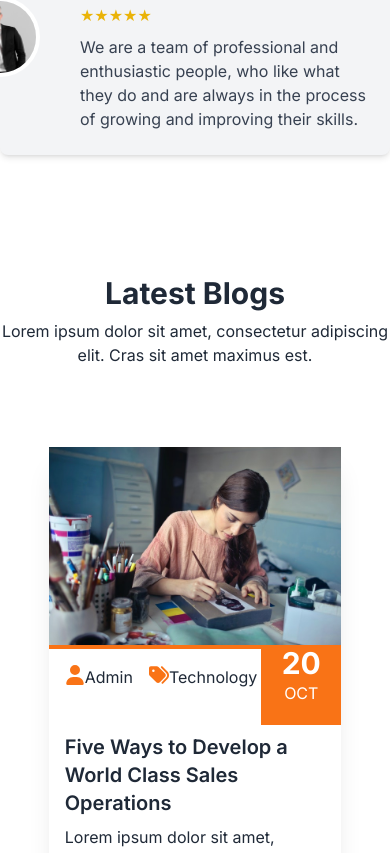
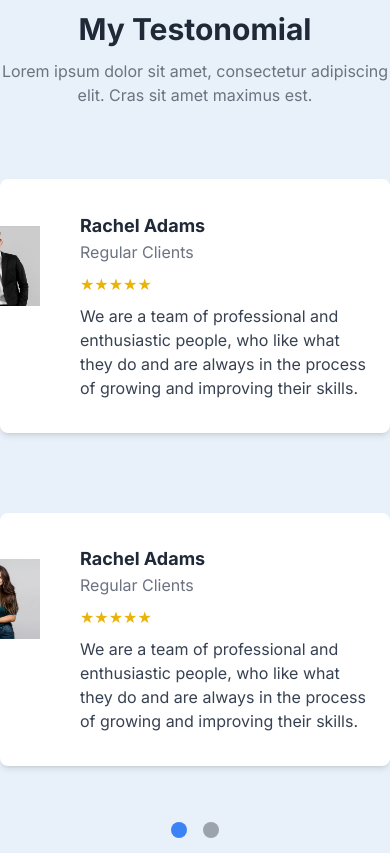
Before and after one commit to muazkhalid936/cwt-project, a Next.js app: page / in a window 390 px wide. Shown: the part 9130-9983 px from the top of the page. Built offline with nearby package versions, Linux system fonts and the light colour scheme; a web font is replaced by a local one.

Commit message:
Transition left

```diff
--- a/src/components/TestCard.js
+++ b/src/components/TestCard.js
@@ -13,14 +13,14 @@ const TestimonialCard = ({ imageSrc, name, role, rating, testimonial }) => {
   };
 
   return (
-    <div className="relative bg-gray-100 rounded-lg shadow-md max-w-lg mx-auto my-8 p-6 pl-20 flex items-center">
-      <div className="absolute -left-10 top-1/2 transform -translate-y-1/2">
+    <div className="relative bg-white rounded-lg shadow-md max-w-lg mx-auto my-8 p-6 pl-20 h-[30vh] flex items-center">
+      <div className="absolute -left-10  transform -translate-y-1/2">
         <Image
           src={imageSrc}
           alt={name}
           width={80}
           height={80}
-          className="rounded-full border-4 border-white"
+          className=""
         />
       </div>
       <div>
--- a/src/components/Testonomial.js
+++ b/src/components/Testonomial.js
@@ -1,23 +1,68 @@
-import React from 'react'
-import TestCard from './TestCard'
+'use client'
+import React, { useState } from "react";
+import TestCard from "./TestCard";
 
 const Testonomial = () => {
+  const [currentView, setCurrentView] = useState(1);
+
   return (
-    <div className='my-10'>
-
+    <div className="py-20" style={{ backgroundColor: "#e8f1f9" }}>
+      <div className="py-10">
+        <div className="text-3xl py-3 font-bold text-center">My Testonomial</div>
+        <div className="text-gray-500 text-center">
+          Lorem ipsum dolor sit amet, consectetur adipiscing elit. Cras sit amet
+          maximus est.
+        </div>
+      </div>
+      <div className="grid lg:grid-cols-2 gap-4">
+        {currentView === 1 ? (
+          <>
             <TestCard
-
               imageSrc="/tes1.jpg"
               name="Rachel Adams"
               role="Regular Clients"
               rating={5}
               testimonial="We are a team of professional and enthusiastic people, who like what they do and are always in the process of growing and improving their skills."
+            />
+            <TestCard
+              imageSrc="/tes2.jpg"
+              name="Rachel Adams"
+              role="Regular Clients"
+              rating={5}
+              testimonial="We are a team of professional and enthusiastic people, who like what they do and are always in the process of growing and improving their skills."
+            />
+          </>
+        ) : (
+          <>
+            <TestCard
+              imageSrc="/tes2.jpg"
+              name="Rachel Adams"
+              role="Regular Clients"
+              rating={5}
+              testimonial="We are a team of professional and enthusiastic people, who like what they do and are always in the process of growing and improving their skills."
+            />
+            <TestCard
+              imageSrc="/tes1.jpg"
+              name="Rachel Adams"
+              role="Regular Clients"
+              rating={5}
+              testimonial="We are a team of professional and enthusiastic people, who like what they do and are always in the process of growing and improving their skills."
+            />
+          </>
+        )}
+      </div>
+      <div className="flex justify-center mt-6">
+        <button
+          onClick={() => setCurrentView(1)}
+          className={`w-4 h-4 rounded-full mx-2 ${currentView === 1 ? 'bg-blue-500' : 'bg-gray-400'}`}
+        ></button>
+        <button
+          onClick={() => setCurrentView(2)}
+          className={`w-4 h-4 rounded-full mx-2 ${currentView === 2 ? 'bg-blue-500' : 'bg-gray-400'}`}
+        ></button>
+      </div>
+    </div>
+  );
+};
 
-        />
-
-
-    </div>
-  )
-}
-
-export default Testonomial
+export default Testonomial;
```
Also changed, not shown: src/components/Myservices.js (+6 -11 lines). Lines whose indentation alone changed are shown as unchanged.
